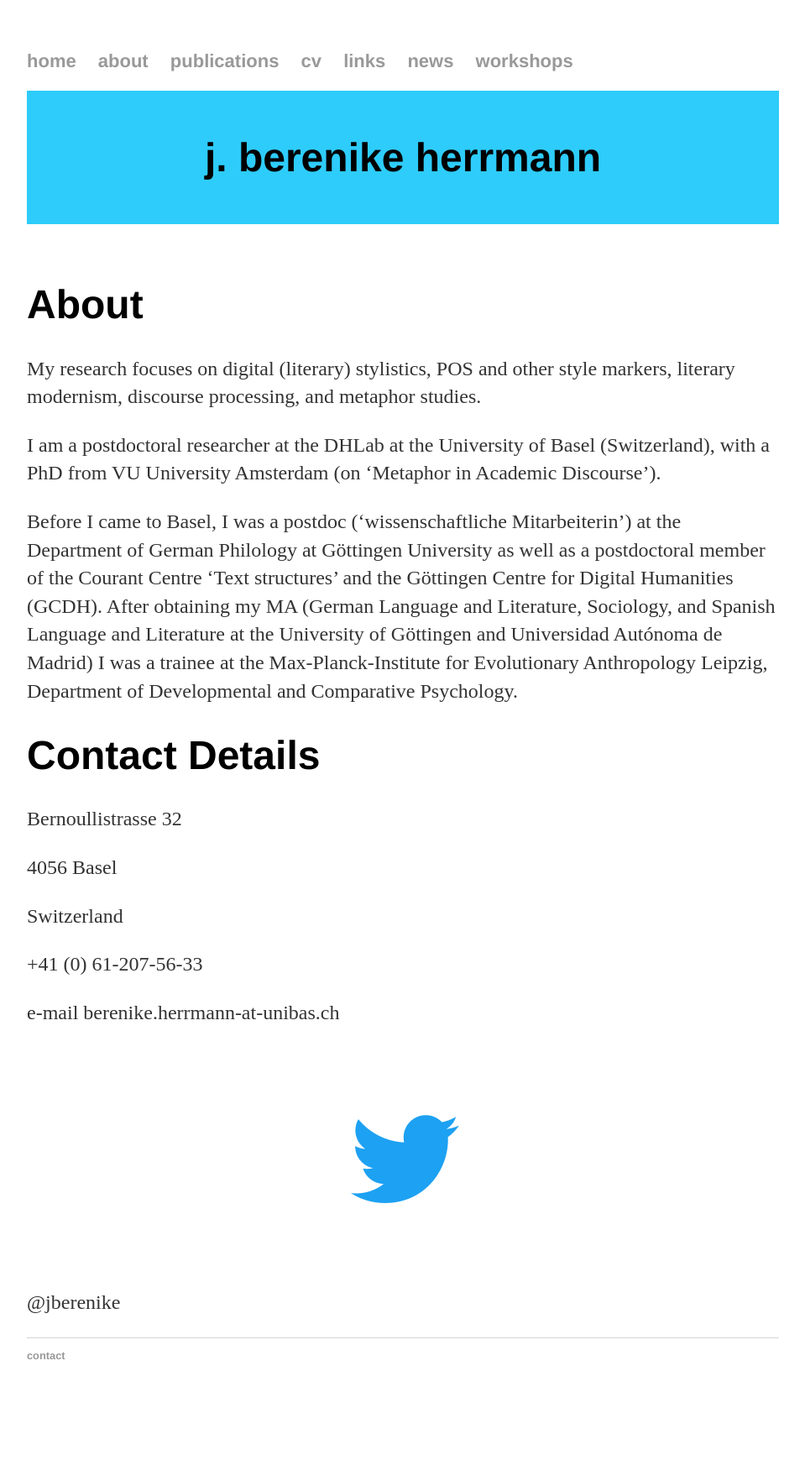
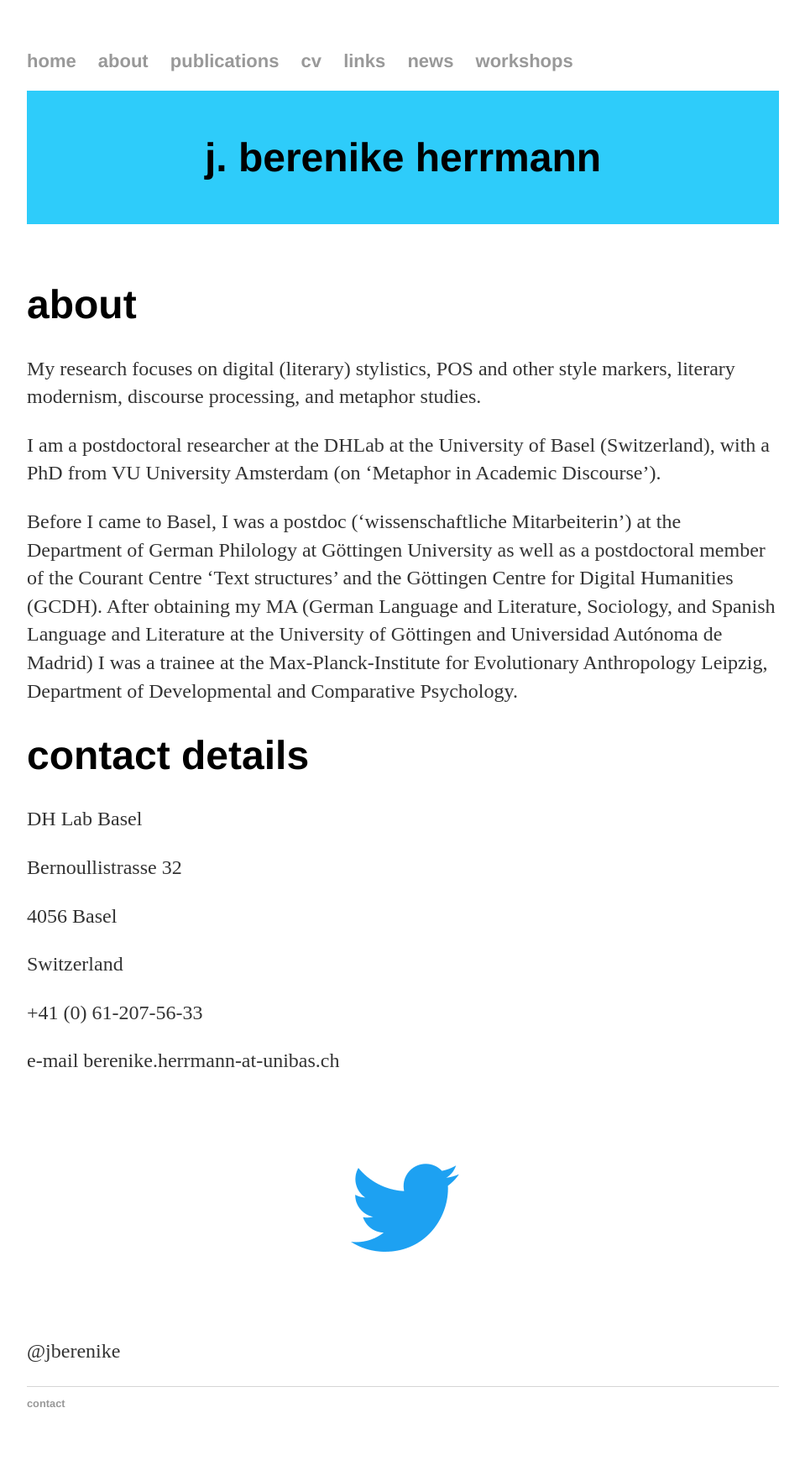
Before and after one commit to jberenike/jberenike.github.io, a Jekyll site: the page built from about.md, in a window 1280 px wide. Shown: the whole page at 84% size, without its empty margins (160-1119 px from the left). Built offline with Jekyll 4.4.1, drawn with Linux system fonts in a browser that asks for light colours; before the commit the page ends 1682 px from its top, so only the background shows below that.

Commit message:
Update about.md

```diff
--- a/about.md
+++ b/about.md
@@ -4,7 +4,7 @@ title: cv
 
 ---
 
-# About
+# about
 
 My research focuses on digital (literary) stylistics, POS and other style markers, literary modernism, discourse processing, and metaphor studies.
 
@@ -13,7 +13,9 @@ I am a postdoctoral researcher at the DHLab at the University of Basel (Switzerl
 Before I came to Basel, I was a postdoc (‘wissenschaftliche Mitarbeiterin’) at the Department of German Philology at Göttingen University as well as a postdoctoral member of the Courant Centre ‘Text structures’ and the Göttingen Centre for Digital Humanities (GCDH).
 After obtaining my MA (German Language and Literature, Sociology, and Spanish Language and Literature at the University of Göttingen and Universidad Autónoma de Madrid) I was a trainee at the Max-Planck-Institute for Evolutionary Anthropology Leipzig, Department of Developmental and Comparative Psychology.
 
-# Contact Details
+# contact details
+DH Lab Basel
+
 Bernoullistrasse 32
 
 4056 Basel
```
